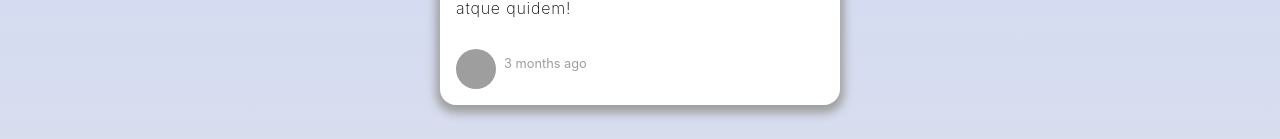
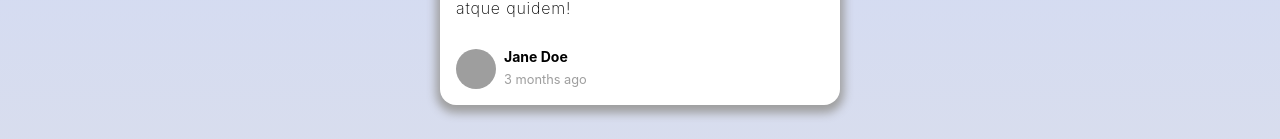
Before and after one commit to josserden/react-45-blended, a React (Create React App) app: page / in a window 1280 px wide. Shown: the part 560-699 px from the top of the page. Built offline with nearby package versions, Linux system fonts and the light colour scheme; grey boxes are pictures that could not be loaded.

Commit message:
fix: blogcard v2

```diff
--- a/src/components/BlogCard/BlogCard.jsx
+++ b/src/components/BlogCard/BlogCard.jsx
@@ -21,7 +21,7 @@ export const BlogCard = ({
   tag,
   title,
   id,
-  name,
+  userName,
   postedAt,
   description,
   avatar,
@@ -38,9 +38,9 @@ export const BlogCard = ({
       </CardBody>
       <CardFooter>
         <UserBox>
-          <Avatar src={avatar} alt={name} />
+          <Avatar src={avatar} alt={userName} />
           <UserInfo>
-            <UserName>{name}</UserName>
+            <UserName>{userName}</UserName>
             <Date>{formatDateToNow(postedAt)}</Date>
           </UserInfo>
         </UserBox>
@@ -53,7 +53,7 @@ BlogCard.propTypes = {
   poster: PropTypes.string.isRequired,
   tag: PropTypes.string.isRequired,
   title: PropTypes.string.isRequired,
-  name: PropTypes.string.isRequired,
+  userName: PropTypes.string.isRequired,
   postedAt: PropTypes.string.isRequired,
   description: PropTypes.string.isRequired,
   avatar: PropTypes.string.isRequired,
```
